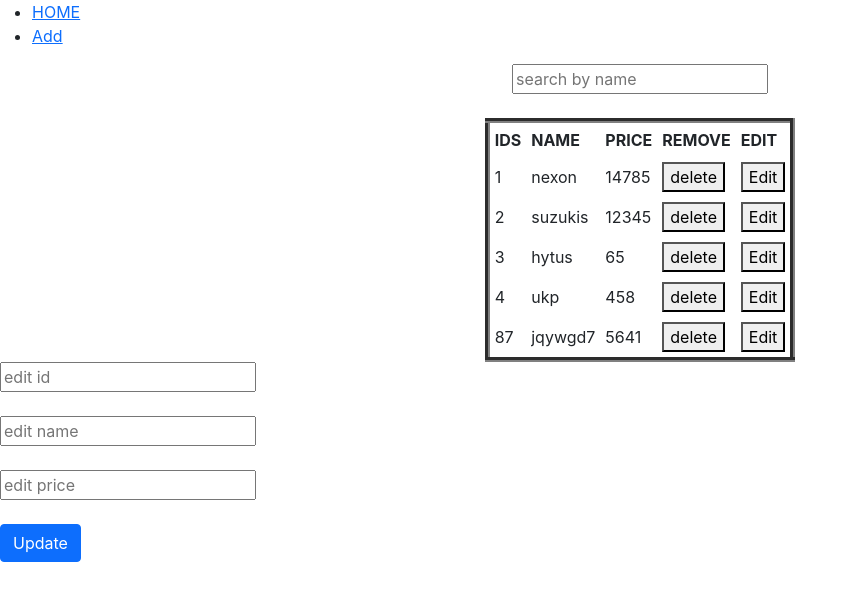
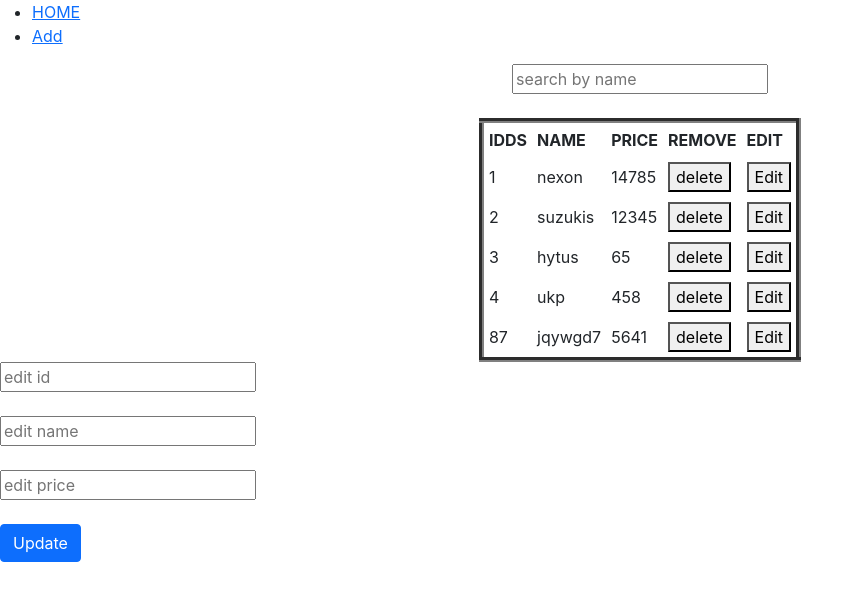
Before and after one commit to pateelsrinathreddy/tutorial, a React (Create React App) app: page / in a window 1280 px wide. Shown: the top 600 px of the page, without its empty margins (0-864 px from the left). Built offline with nearby package versions, Linux system fonts and the light colour scheme; data requests are answered from the project's data file.

Commit message:
double d

```diff
--- a/src/Home.js
+++ b/src/Home.js
@@ -80,7 +80,7 @@ const Home = () => {
 
         <table border="5px" cellPadding="5px" cellSpacing="5px">
             <tr>
-                <th>IDS</th>
+                <th>IDDS</th>
                 <th>NAME</th>
                 <th>PRICE</th>
                 <th>REMOVE</th>
```
